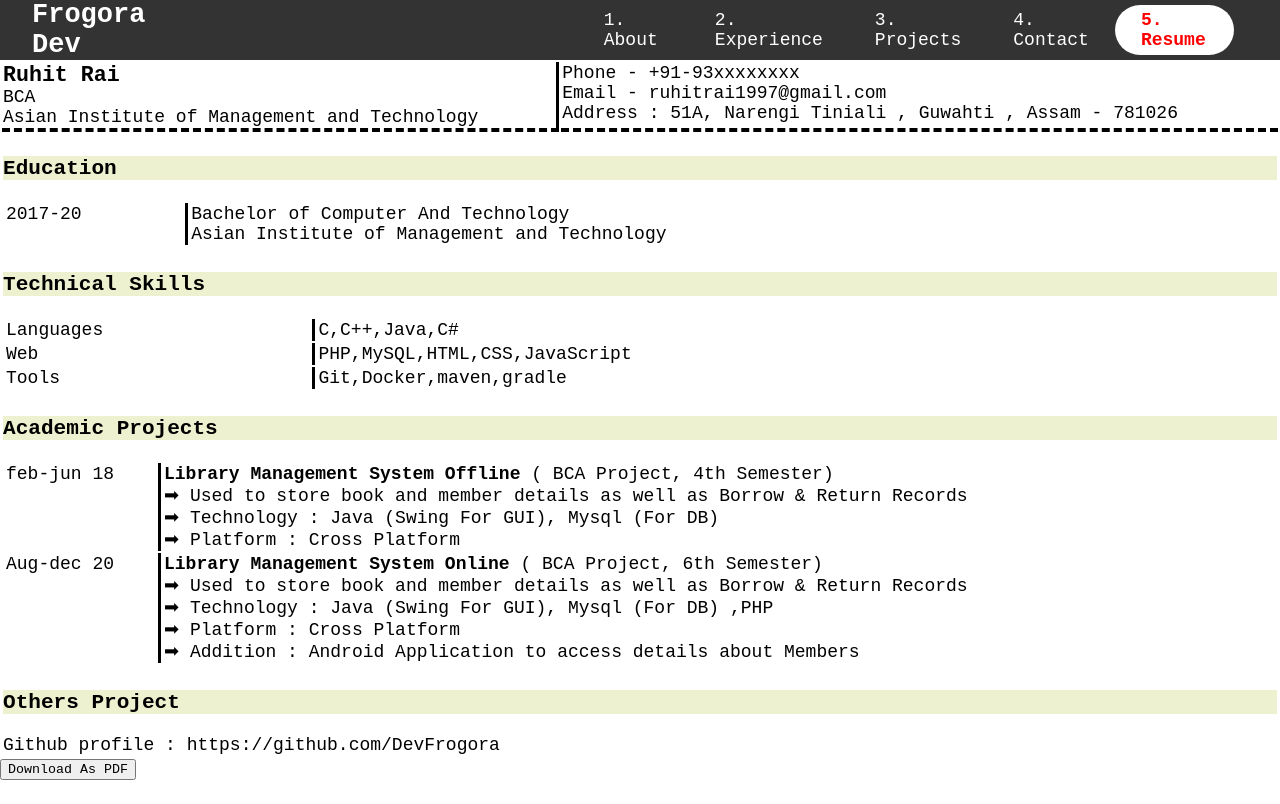
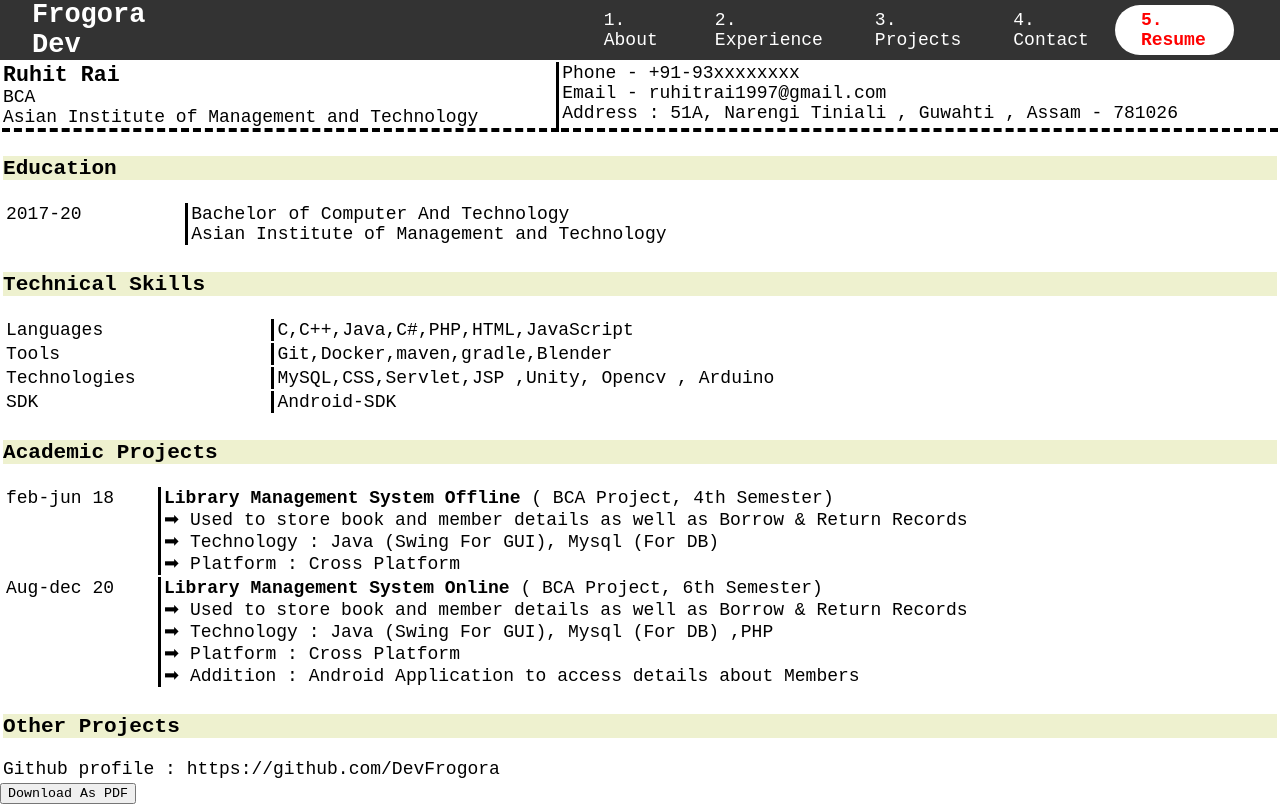
Before and after one commit to DevFrogora/dev_porfolio, a React (Create React App) app: page /resume in a window 1280 px wide. Built offline with nearby package versions, Linux system fonts and the light colour scheme; no server answers.

Commit message:
Update: Resume

```diff
--- a/src/components/pages/Resume.js
+++ b/src/components/pages/Resume.js
@@ -74,15 +74,7 @@ class Resume extends Component {
                                         Languages
                                     </td>
                                     <td>
-                                        C,C++,Java,C#
-                                    </td>
-                                </tr>
-                                <tr>
-                                    <td className="TopColumn">
-                                        Web
-                                    </td>
-                                    <td>
-                                        PHP,MySQL,HTML,CSS,JavaScript
+                                        C,C++,Java,C#,PHP,HTML,JavaScript
                                     </td>
                                 </tr>
                                 <tr>
@@ -90,7 +82,23 @@ class Resume extends Component {
                                         Tools
                                     </td>
                                     <td>
-                                        Git,Docker,maven,gradle
+                                        Git,Docker,maven,gradle,Blender
+                                    </td>
+                                </tr>
+                                <tr>
+                                    <td className="TopColumn">
+                                        Technologies
+                                    </td>
+                                    <td>
+                                        MySQL,CSS,Servlet,JSP ,Unity, Opencv , Arduino
+                                    </td>
+                                </tr>
+                                <tr>
+                                    <td className="TopColumn">
+                                        SDK
+                                    </td>
+                                    <td>
+                                        Android-SDK
                                     </td>
                                 </tr>
                             </table>
@@ -130,7 +138,7 @@ class Resume extends Component {
                     </tr>
                     <tr className="resumeSection">
                         <td colspan="2">
-                            <h3>  <b> Others Project  </b> </h3>
+                            <h3>  <b> Other Projects  </b> </h3>
                             Github profile : https://github.com/DevFrogora
                         </td>
                     </tr>
```
